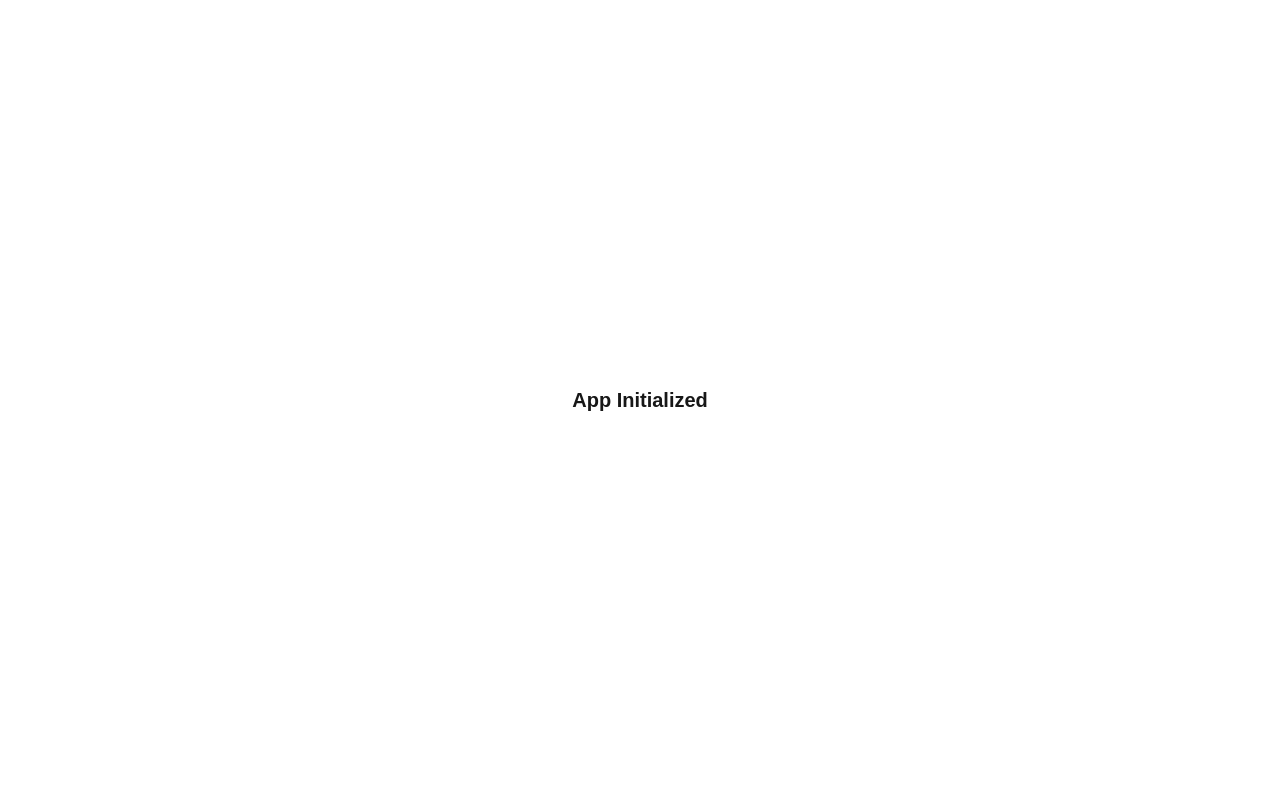
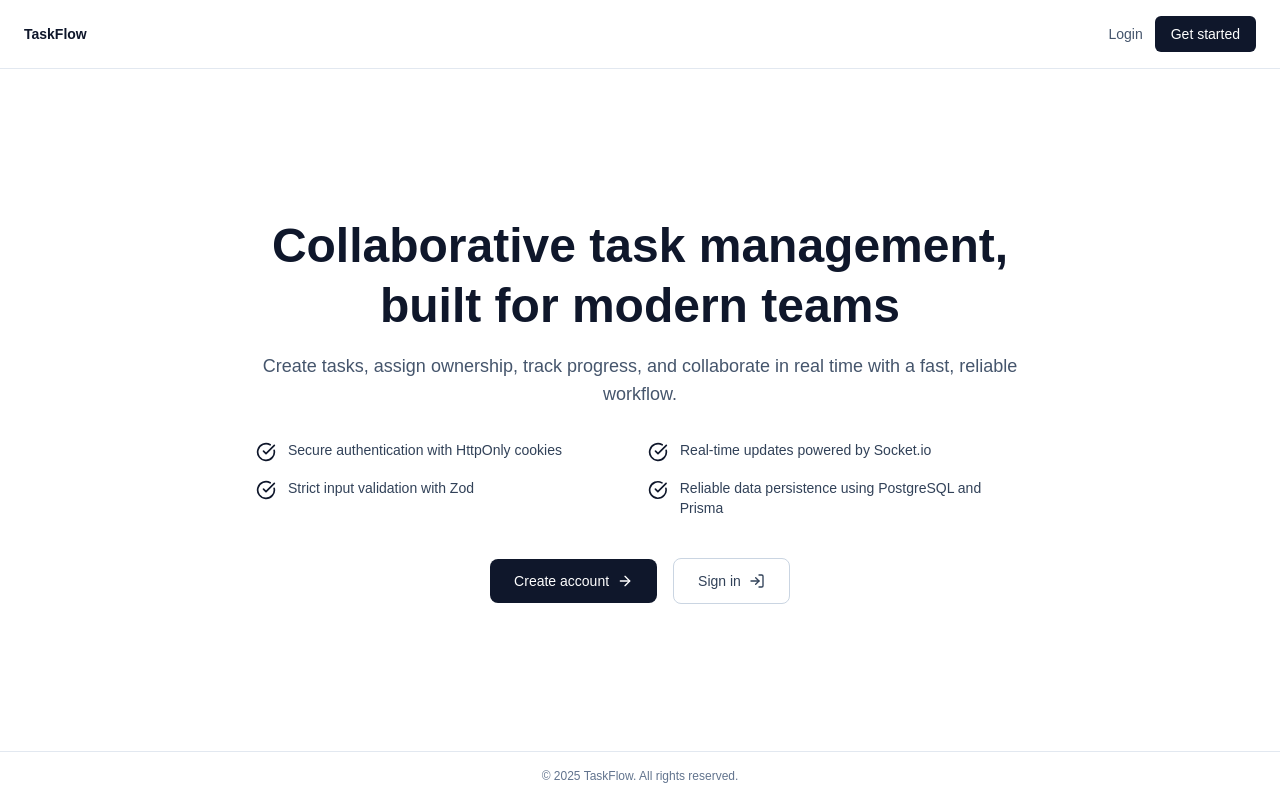
Before and after one commit to dharanshetty05/collaborative-task-manager, a Next.js app in the folder frontend/: page / in a window 1280 px wide. Built offline with nearby package versions, Linux system fonts and the light colour scheme.

Commit message:
Updated landing page with login and register entry

```diff
--- a/frontend/src/pages/index.tsx
+++ b/frontend/src/pages/index.tsx
@@ -1,9 +1,94 @@
+import { useRouter } from "next/router";
+import { motion } from "framer-motion";
+import { CheckCircle, ArrowRight, LogIn } from "lucide-react";
+
 export default function Home() {
+    const router = useRouter();
+
     return (
-        <main className="min-h-screen flex items-center justify-center">
-            <h1 className="text-xl font-semibold">
-                App Initialized
-            </h1>
+        <main className="min-h-screen bg-white flex flex-col">
+            {/* Navbar */}
+            <header className="flex items-center justify-between px-6 py-4 border-b border-slate-200">
+                <h1 className="text-sm font-semibold text-slate-900">
+                    TaskFlow
+                </h1>
+                <div className="flex items-center gap-3">
+                    <button
+                        onClick={() => router.push("/login")}
+                        className="text-sm text-slate-600 hover:text-slate-900"
+                    >
+                        Login
+                    </button>
+                    <button
+                        onClick={() => router.push("/register")}
+                        className="rounded-md bg-slate-900 px-4 py-2 text-sm text-white hover:bg-slate-800"
+                    >
+                        Get started
+                    </button>
+                </div>
+            </header>
+
+            {/* Hero */}
+            <section className="flex-1 flex items-center justify-center px-6">
+                <motion.div
+                    initial={{ opacity: 0, y: 16 }}
+                    animate={{ opacity: 1, y: 0 }}
+                    transition={{ duration: 0.4 }}
+                    className="max-w-3xl text-center"
+                >
+                    <h2 className="text-4xl sm:text-5xl font-semibold text-slate-900 leading-tight">
+                        Collaborative task management,
+                        <br />
+                        built for modern teams
+                    </h2>
+
+                    <p className="mt-4 text-slate-600 text-base sm:text-lg">
+                        Create tasks, assign ownership, track progress, and collaborate
+                        in real time with a fast, reliable workflow.
+                    </p>
+
+                    {/* Feature highlights */}
+                    <ul className="mt-8 grid grid-cols-1 sm:grid-cols-2 gap-4 text-left">
+                        {[
+                            "Secure authentication with HttpOnly cookies",
+                            "Real-time updates powered by Socket.io",
+                            "Strict input validation with Zod",
+                            "Reliable data persistence using PostgreSQL and Prisma"
+                        ].map((item) => (
+                            <li key={item} className="flex items-start gap-3">
+                                <CheckCircle className="h-5 w-5 text-slate-900 mt-0.5" />
+                                <span className="text-sm text-slate-700">
+                                    {item}
+                                </span>
+                            </li>
+                        ))}
+                    </ul>
+
+                    {/* CTA */}
+                    <div className="mt-10 flex flex-col sm:flex-row items-center justify-center gap-4">
+                        <button
+                            onClick={() => router.push("/register")}
+                            className="inline-flex items-center gap-2 rounded-lg bg-slate-900 px-6 py-3 text-sm font-medium text-white hover:bg-slate-800"
+                        >
+                            Create account
+                            <ArrowRight className="h-4 w-4" />
+                        </button>
+
+                        <button
+                            onClick={() => router.push("/login")}
+                            className="inline-flex items-center gap-2 rounded-lg border border-slate-300 px-6 py-3 text-sm text-slate-700 hover:bg-slate-50"
+                        >
+                            Sign in
+                            <LogIn className="h-4 w-4" />
+                        </button>
+                    </div>
+                </motion.div>
+            </section>
+
+            {/* Footer */}
+            <footer className="border-t border-slate-200 py-4 text-center text-xs text-slate-500">
+                © {new Date().getFullYear()} TaskFlow. All rights reserved.
+            </footer>
         </main>
     );
 }
```
